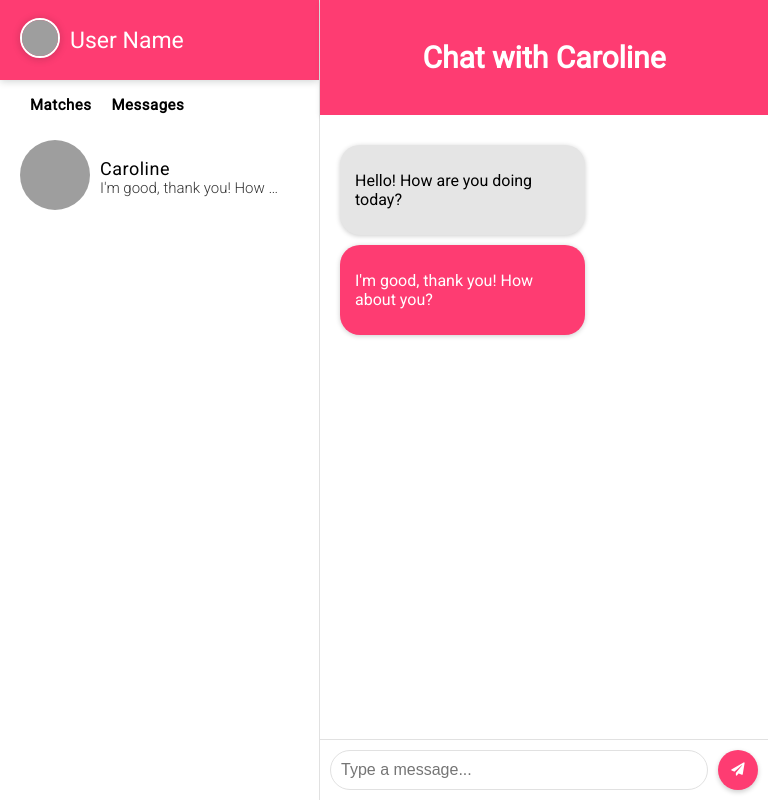
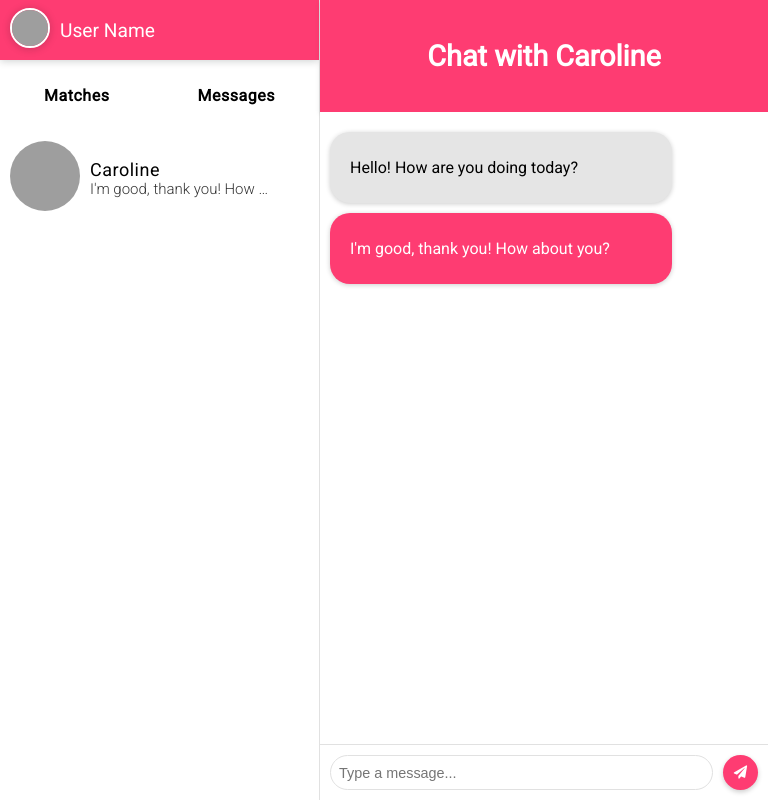
Before and after one commit to Felix-coders/Tinder-website, a plain HTML site: page tinder-web-app/public/Messages.html in a window 768 px wide. Drawn offline with Linux system fonts and the light colour scheme; grey boxes are pictures that could not be loaded.

Commit message:
Update Messages.css

```diff
--- a/tinder-web-app/css/Messages.css
+++ b/tinder-web-app/css/Messages.css
@@ -6,18 +6,38 @@ body {
     font-family: 'Roboto', sans-serif;
     margin: 0;
 }
+
+/* Main Container */
 .container {
     display: flex;
+    flex-direction: column;
 }
+@media (min-width: 768px) {
+    .container {
+        flex-direction: row; /* Sidebar and content side-by-side for larger screens */
+    }
+    .card{
+        position: absolute;
+    }
+}
+
+/* Sidebar */
 .side {
-    min-width: 320px;
-    max-width: 320px; /* Ensures the sidebar width is fixed */
-    height: 100%;
-    min-height: 100vh;
+    width: 100%; /* Full width for small devices */
+    max-width: 768px; /* Fixed max-width for larger devices */
+    height: auto;
     background-color: #fff;
     border-right: 1px solid #e1e1e1;
-    overflow: hidden; /* Prevents content from pushing the width */
+    overflow-y: auto; /* Ensure scrollable content */
 }
+@media (min-width: 768px) {
+    .side {
+        min-width: 320px;
+        max-width: 320px;
+        height: 100vh; /* Full viewport height for larger screens */
+    }
+}
+
 .content {
     width: 100%;
     display: flex;
@@ -38,7 +58,7 @@ body {
 .side .header .avatar img {
     width: 40px;
     height: 40px;
-    border-radius: 40px;
+    border-radius: 50%;
     border: 2px solid #fff;
     box-shadow: 0 1px 8px 0 rgba(0, 20, 20, 0.2);
 }
@@ -46,24 +66,25 @@ body {
 .side .header .title {
     padding: 0 10px;
     color: #fff;
-    font-size: 23px;
+    font-size: 1.5rem
 }
 
 .side .menu ul {
     display: flex;
-    padding: 0 20px;
+    justify-content: space-around;
+    padding: 10px 0;
 }
 
 .side .menu ul li {
     list-style: none;
     margin: 0 10px;
     font-weight: 700;
-    font-size: 15px;
+    font-size: 1rem;
     letter-spacing: 0.5px;
 }
 
 .side .messages {
-    padding: 10px 20px;
+    padding: 10px;
     display: flex;
     align-items: center;
     transition: 0.2s box-shadow;
@@ -99,7 +120,7 @@ body {
 }
 
 .container .card {
-    position: relative;
+    position: absolute;
     height: 450px;
 }
 
@@ -150,6 +171,8 @@ body {
     margin-top: 10px;
     display: flex;
     align-items: center;
+    position: relative;
+    top: 450px;
 }
 
 .content .buttons .no i {
@@ -218,23 +241,24 @@ a:hover, a:active {
     padding: 15px;
     color: #fff;
     text-align: center;
-    font-size: 20px;
-    font-weight: 600;
+    font-size: 1.2rem;
+    font-weight: bold;
     box-shadow: 0 2px 5px rgba(0, 0, 0, 0.1);
 }
 
 .chat-box {
     flex: 1;
-    padding: 20px;
+    padding: 1rem;
     overflow-y: auto;
     background: #fff;
 }
 
+/* Chat Message Styling */
 .chat-message {
     margin: 10px 0;
-    padding: 10px 15px;
+    padding: 10px 20px;
     border-radius: 20px;
-    max-width: 60%;
+    max-width: 80%;
     word-wrap: break-word;
     box-shadow: 0 1px 5px rgba(0, 0, 0, 0.2);
 }
@@ -263,7 +287,7 @@ a:hover, a:active {
     border: 1px solid #e1e1e1;
     border-radius: 20px;
     outline: none;
-    font-size: 16px;
+    font-size: 1rem;
 }
 
 .chat-input button {
@@ -285,3 +309,32 @@ a:hover, a:active {
 .chat-input button:hover {
     transform: scale(1.1);
 }
+
+@media (max-width: 768px) {
+    .chat-header{
+        height: fit-content;
+    }
+    .chat-box {
+        padding: 10px;
+    }
+
+    .chat-input input {
+
+        font-size: 0.9rem;
+        padding: 8px;
+    }
+
+    .chat-input button {
+        width: 35px;
+        height: 35px;
+    }
+
+    .side .header {
+        height: 60px;
+        padding: 0 10px;
+    }
+
+    .side .header .title {
+        font-size: 1.2rem;
+    }
+}
```
